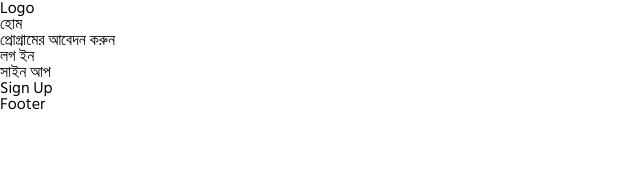
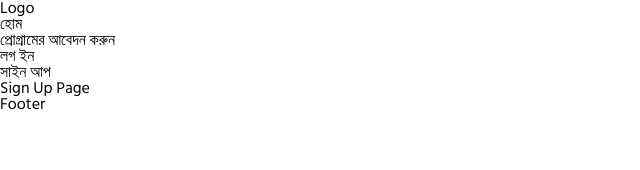
Before and after one commit to alamin360am/abu-tawhaa-client, a React (Vite) app: page /signup in a window 1280 px wide. Shown: the top 170 px of the page, without its empty margins (0-640 px from the left). Built offline with nearby package versions, Linux system fonts and the light colour scheme.

Commit message:
new code added

```diff
--- a/src/pages/LogIn/LogIn.jsx
+++ b/src/pages/LogIn/LogIn.jsx
@@ -3,7 +3,7 @@ import React from 'react';
 const LogIn = () => {
     return (
         <div>
-            Log In
+            Log In Page
         </div>
     );
 };
--- a/src/pages/SignUp/SignUp.jsx
+++ b/src/pages/SignUp/SignUp.jsx
@@ -3,7 +3,7 @@ import React from 'react';
 const SignUp = () => {
     return (
         <div>
-            Sign Up
+            Sign Up Page
         </div>
     );
 };
```
